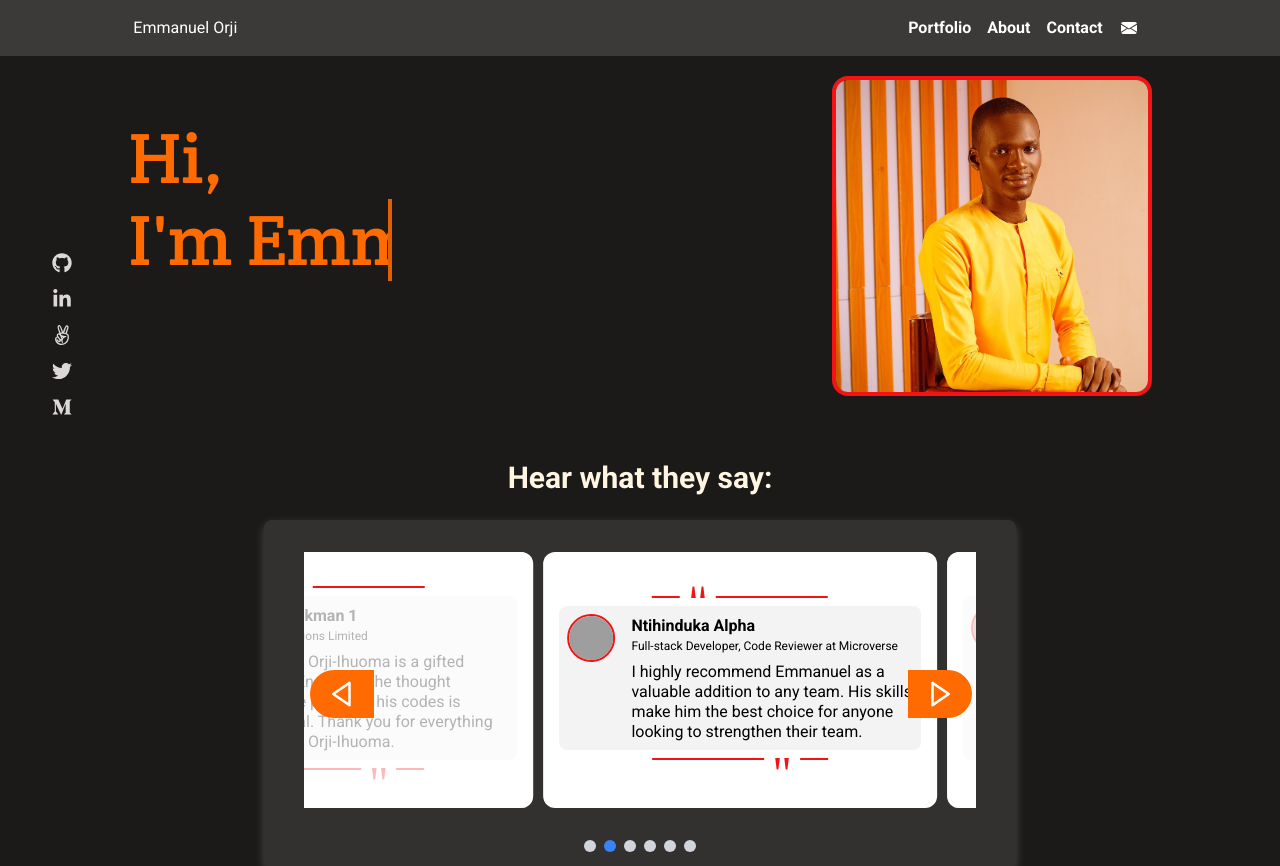
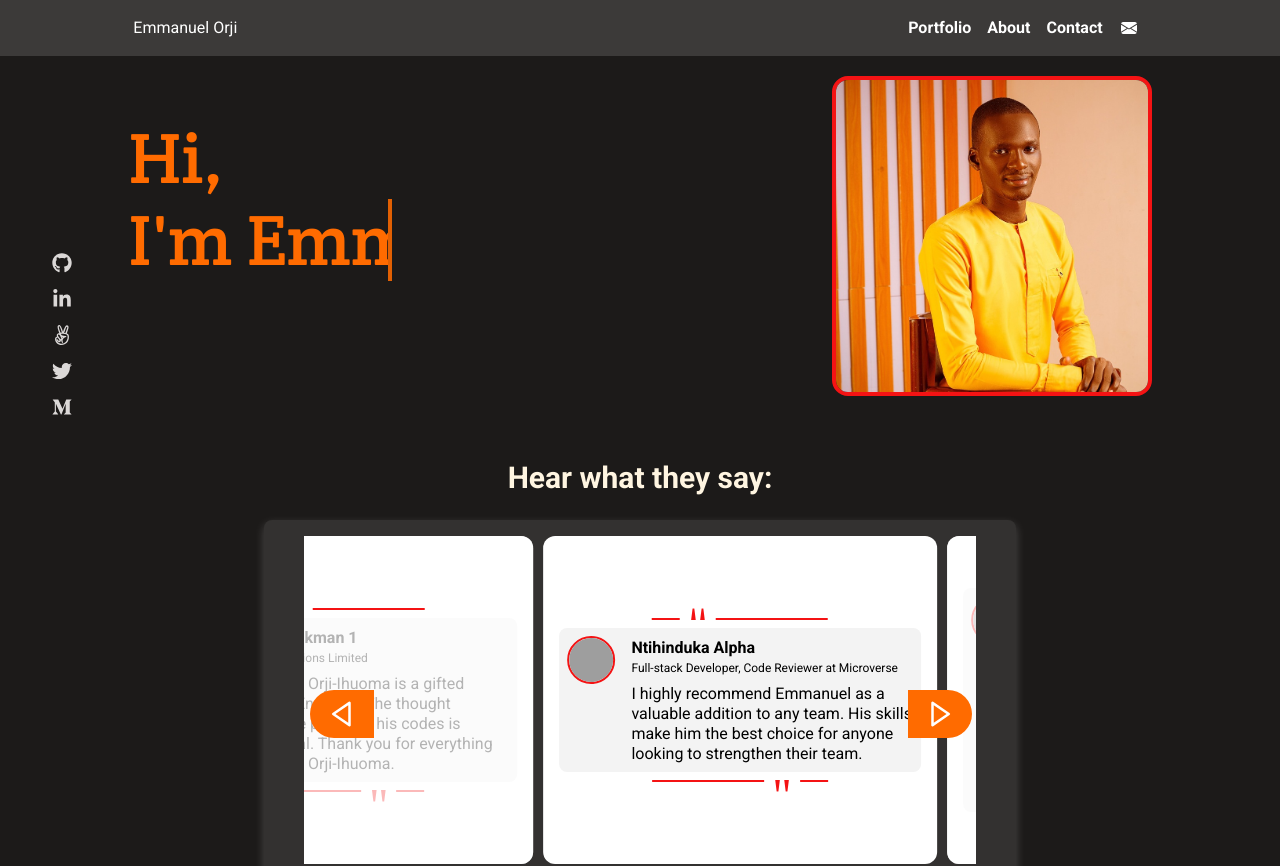
Before and after one commit to emmiiorji/portfolio, a React (Create React App) app: page / in a window 1280 px wide. Shown: the top 866 px of the page. Built offline with nearby package versions, Linux system fonts and the light colour scheme; grey boxes are pictures that could not be loaded; a web font is replaced by a local one.

Commit message:
Update TestimonialCard component

```diff
--- a/src/components/TestimonialCard.jsx
+++ b/src/components/TestimonialCard.jsx
@@ -8,20 +8,20 @@ const TestimonialCard = ({
 }) => {
   const { isMobile } = useWindowWidth();
   return (
-    <div className="relative h-[350px] xssm:h-80 ssm:h-64 bg-white rounded-xl my-4">
+    <div className="relative h-full bg-white rounded-xl">
       <div className={`${isCurrentSlide || isMobile ? '' : 'absolute top-0 left-0 h-full w-full rounded-xl bg-whiteOverlay'}`} />
       <div className="flex flex-col h-full items-center justify-center p-4">
-        <QuoteLine className="rotate-180 mt-0 mb-2 h-6" />
+        <QuoteLine className="rotate-180" />
         <div
-          className="flex flex-col items-center xssm:items-start xssm:flex-row gap-4 p-2 text-left rounded-lg"
+          className="flex flex-col items-center ssm:items-start ssm:flex-row gap-4 p-2 text-left rounded-lg"
           style={{ background: '#f3f3f3' }}
         >
           <img className="border-customRed border-2 rounded-full w-12 h-12" src={headshot} alt={`${author}'s headshot`} />
           <div className="flex flex-col items-start">
-            <h2 className="font-bold text-base self-center xssm:self-start">{author}</h2>
-            <small className="text-xs self-center xssm:self-start">{title}</small>
+            <h2 className="font-bold text-base self-center ssm:self-start">{author}</h2>
+            <small className="text-xs self-center ssm:self-start">{title}</small>
             <p className="text-base/5 mt-2 whitespace-pre-wrap">
-              {description.length > 160 ? `${description.slice(0, 160)}....` : description}
+              {description.length > 300 ? `${description.slice(0, 300)}....` : description}
             </p>
           </div>
         </div>
```
